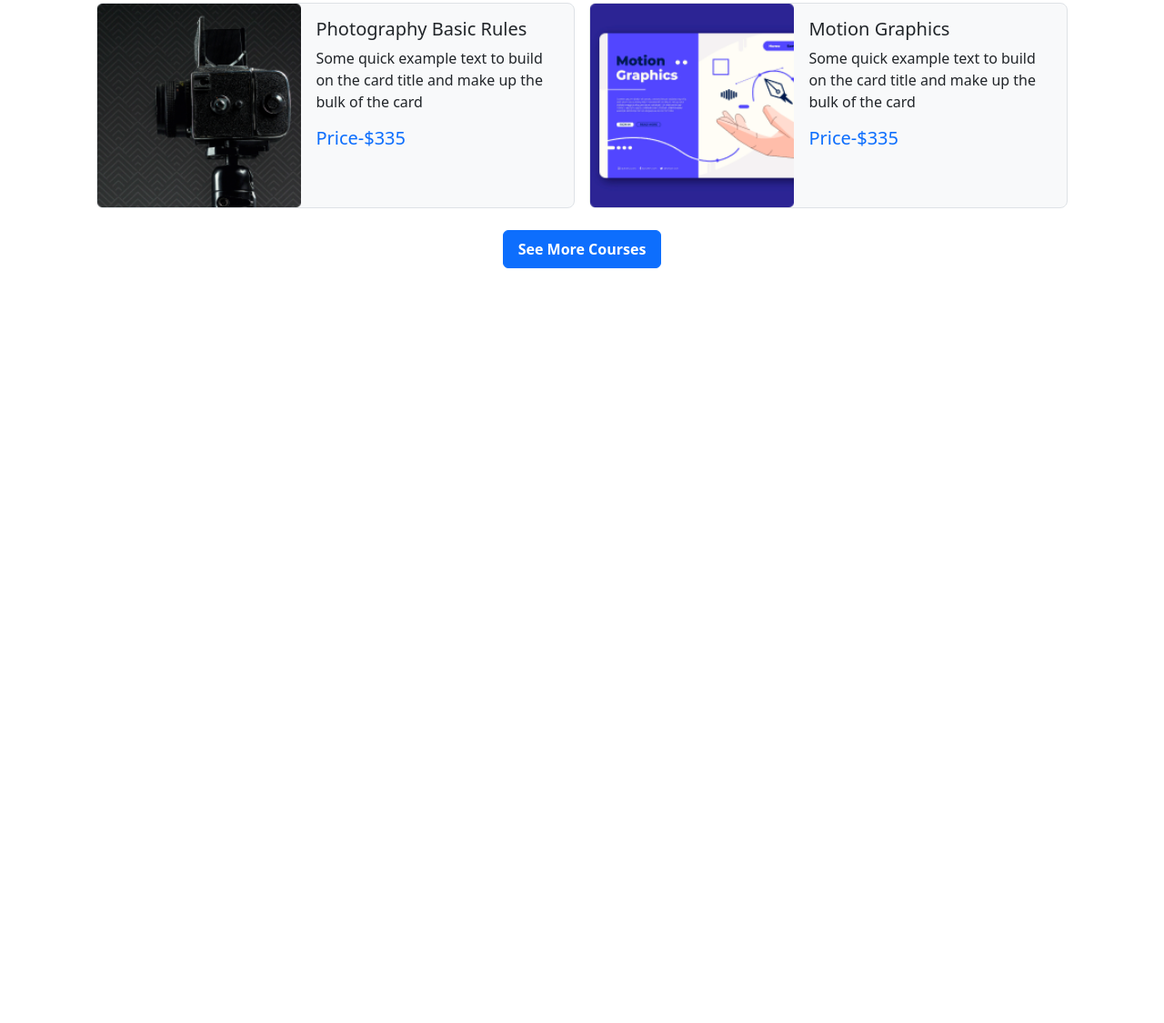
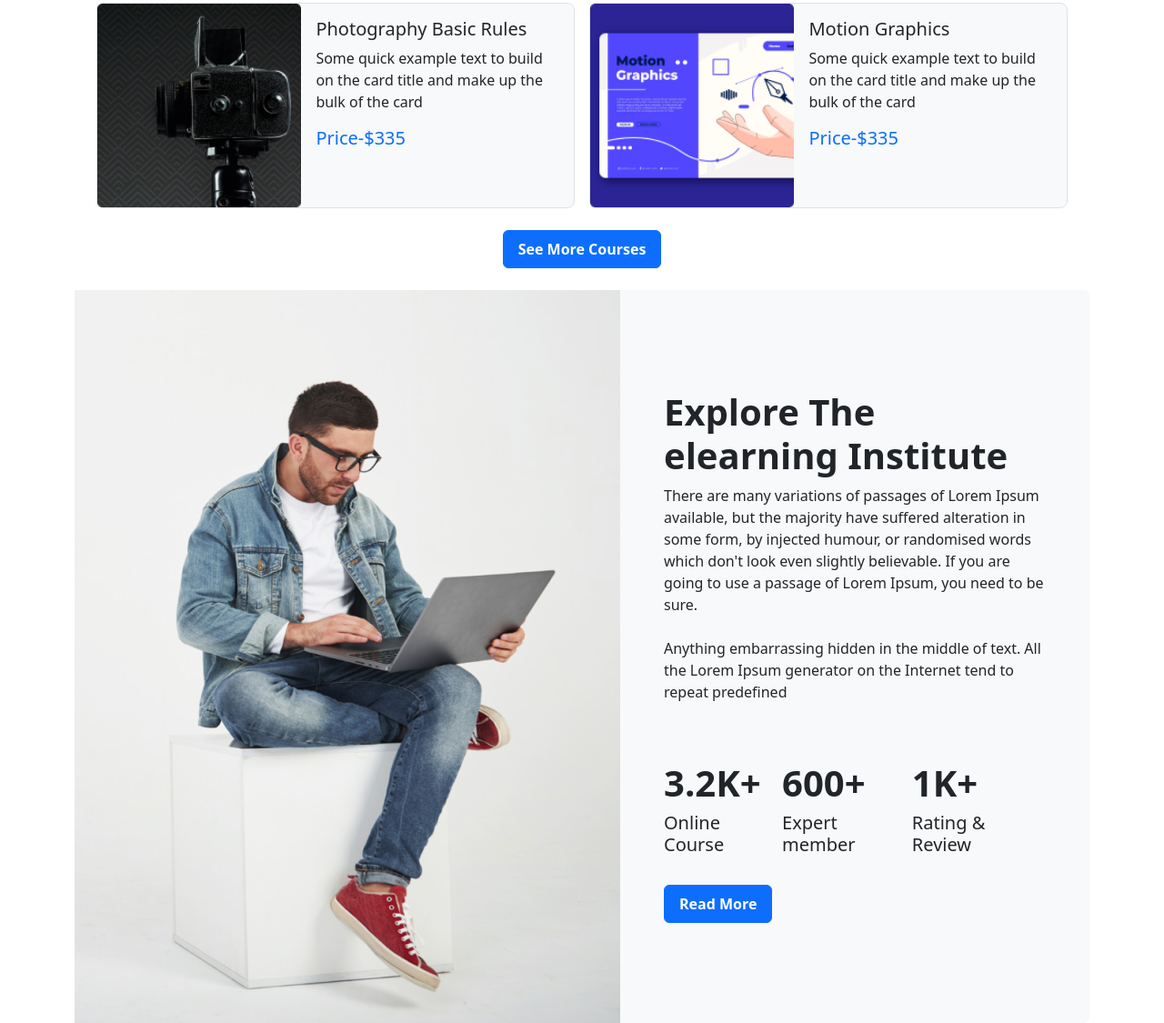
Before and after one commit to EftearAlvee/edutech, a plain HTML site: page index.html in a window 1280 px wide. Shown: the part 1476-2601 px from the top of the page at 91% size. Before the commit the page ends 1795 px from the top, so only its background shows below. Drawn offline with nearby package versions, Linux system fonts and the light colour scheme.

Commit message:
explore commit

```diff
--- a/index.html
+++ b/index.html
@@ -199,6 +199,49 @@
             </div>
         </section>
         <!-- courses section end  -->
+
+        <!-- explore section  -->
+        <section class="container">
+            <div class="d-lg-flex flex-sm-cloumn  justify-content-between align-items-center bg-light rounded-2">
+                <div>
+                    <img class="image-fluid" src="images/working.png" alt="">
+                </div>
+                <div class="p-5">
+                    <h1 class="fw-bold">Explore The elearning
+                        Institute</h1>
+                    <p>There are many variations of passages of Lorem Ipsum available, but the
+                        majority have suffered alteration in some form, by injected humour, or
+                        randomised words which don't look even slightly believable. If you are going
+                        to use a passage of Lorem Ipsum, you need to be sure.
+                        <br> <br>
+
+                        Anything embarrassing hidden in the middle of text. All the Lorem Ipsum
+                        generator on the Internet tend to repeat predefined
+                    </p>
+                    <br> <br>
+                    <div class="d-flex flex-row  justify-content-between">
+                        <div>
+                            <h1 class="fw-bold">3.2K+</h1>
+                            <h5 class="fw-lighter">Online Course</h5>
+                        </div>
+                        <br>
+                        <div>
+                            <h1 class="fw-bold">600+</h1>
+                            <h5 class="fw-lighter">Expert member</h5>
+                        </div>
+                        <br>
+                        <div>
+                            <h1 class="fw-bold">1K+</h1>
+                            <h5 class="fw-lighter">Rating & Review</h5>
+                        </div>
+                    </div>
+                    <br>
+                    <button type="button" class="btn btn-primary fw-semibold px-3 py-2">Read More</button>
+                </div>
+
+            </div>
+        </section>
+        <!-- explore section end  -->
     </main>
     <script src="https://cdn.jsdelivr.net/npm/bootstrap@5.2.0/dist/js/bootstrap.bundle.min.js"
         integrity="sha384-A3rJD856KowSb7dwlZdYEkO39Gagi7vIsF0jrRAoQmDKKtQBHUuLZ9AsSv4jD4Xa"
```
